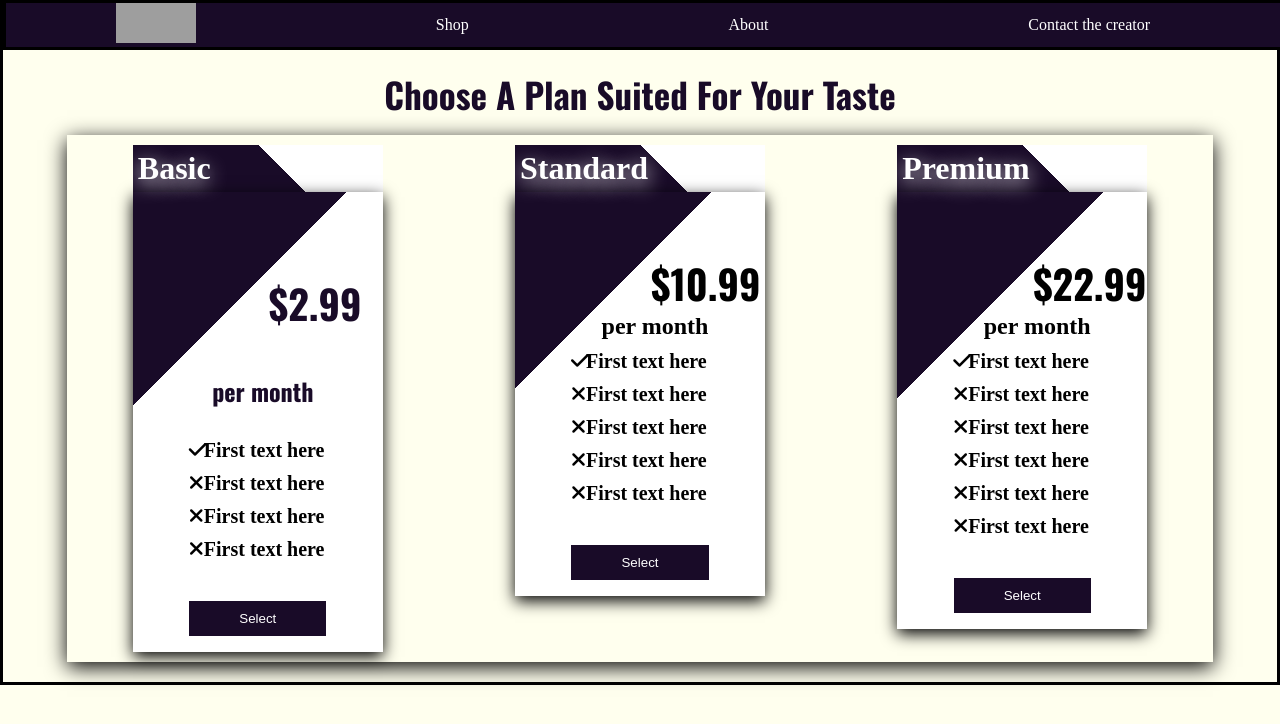
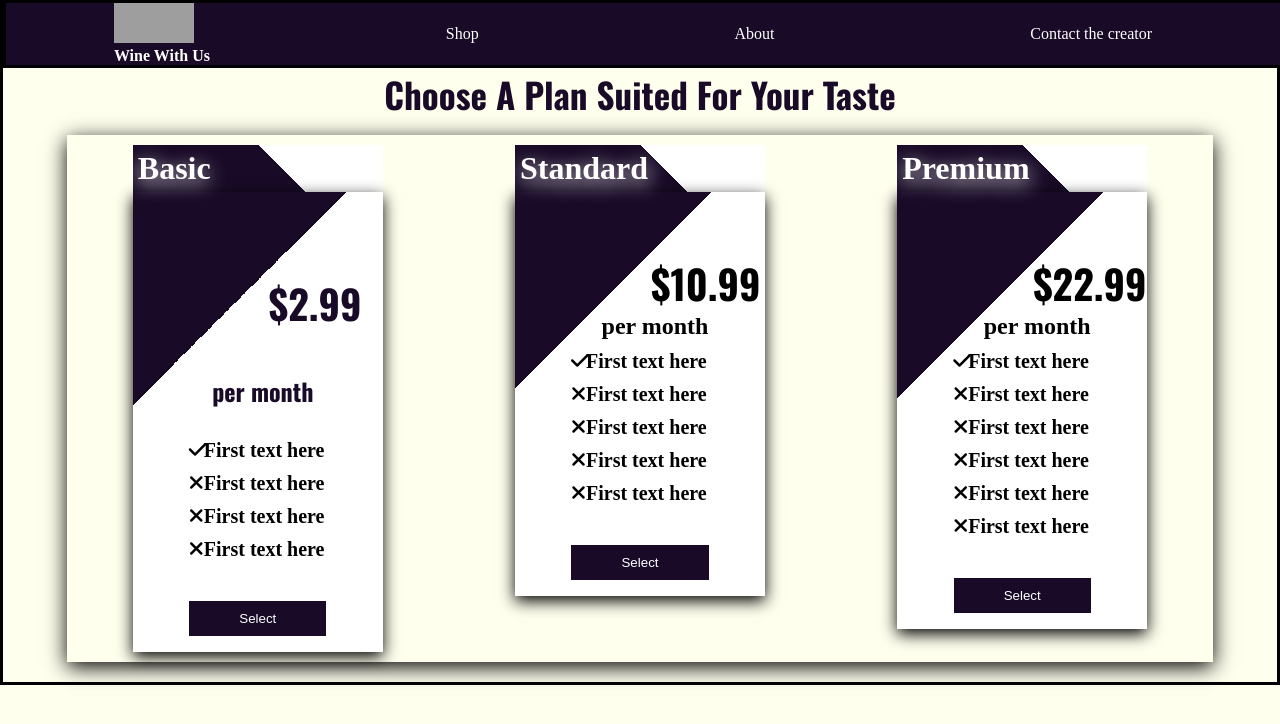
Before and after one commit to REDHAWKK/Pricing-Taable, a plain HTML site: page index.html in a window 1280 px wide. Drawn offline with nearby package versions, Linux system fonts and the light colour scheme; grey boxes are pictures that could not be loaded.

Commit message:
fINAL THIS TIME

```diff
--- a/Pricing.css
+++ b/Pricing.css
@@ -36,6 +36,10 @@ header{
 }
 .a:active{
   opacity:0.7;
+}
+p{
+  color:white;
+  font-weight:bold;
 }
 .choose{
 text-align:center;
--- a/index.html
+++ b/index.html
@@ -4,7 +4,7 @@
     <meta charset="UTF-8">
     <meta name="viewport" content="width=device-width">
     <meta name="author"  content="Oriarebun Princeton">
-    <title>Prcing Table Template</title>
+    <title>Pricing | Wine with us | Your number one wine store.</title>
     <link rel="stylesheet" href="Pricing.css" >
     <link rel="stylesheet" href="https://cdnjs.cloudflare.com/ajax/libs/font-awesome/6.6.0/css/all.min.css" integrity="sha512-Kc323vGBEqzTmouAECnVceyQqyqdsSiqLQISBL29aUW4U/M7pSPA/gEUZQqv1cwx4OnYxTxve5UMg5GT6L4JJg==" crossorigin="anonymous" referrerpolicy="no-referrer" />
     <link href="https://fonts.googleapis.com/css2?family=Oswald:wght@300;400;500;600;700&display=swap" rel="stylesheet">
@@ -13,21 +13,13 @@
   <!--END OF THE HEAD OF THE CODE-->
 
   <body>
-
-
-
-
-
-
-
-
-
 <header>
   <nav class="nav-container">
     <div class="nav-item">
     <a href="#">
       <img src="Sweet-wine-1.png" width="80px" height="40px">
     </a>
+    <p>Wine With Us</p>
     </div>
     <div class="nav-item">
     <a href="#" class="a">Shop</a>
@@ -46,44 +38,9 @@
   .
   </pre>
 
-
-
-
-
-
-
-
-
-
-
-
-
-
-
-
-
-
     <div class="bottom-header slide-in">
       <h1 class="choose txt-color-one">Choose A Plan Suited For Your Taste</h1>
    </div>
-
-
-
-
-
-
-
-
-
-
-
-
-
-
-
-
-
-
 
     <!--MAIN CODE OF THE WEBPAGE-->
     <main class="slide-in">
```
